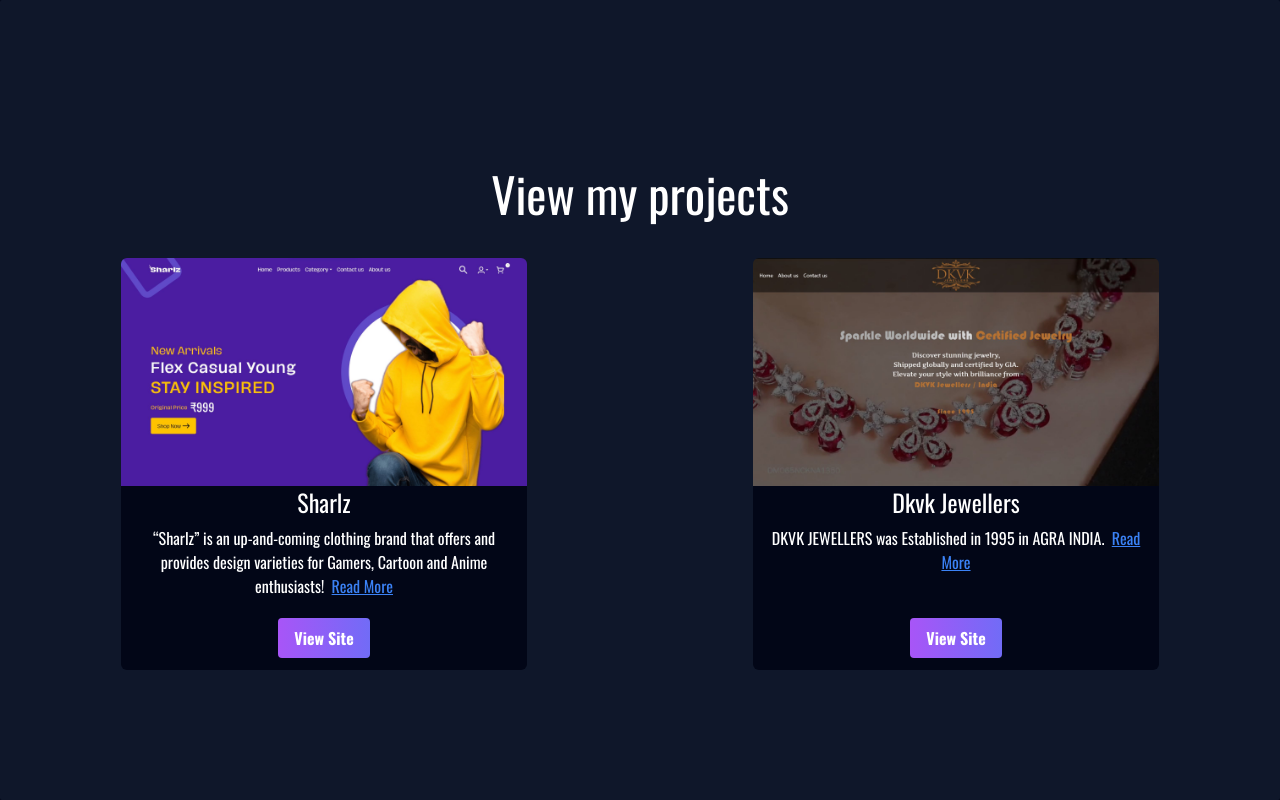
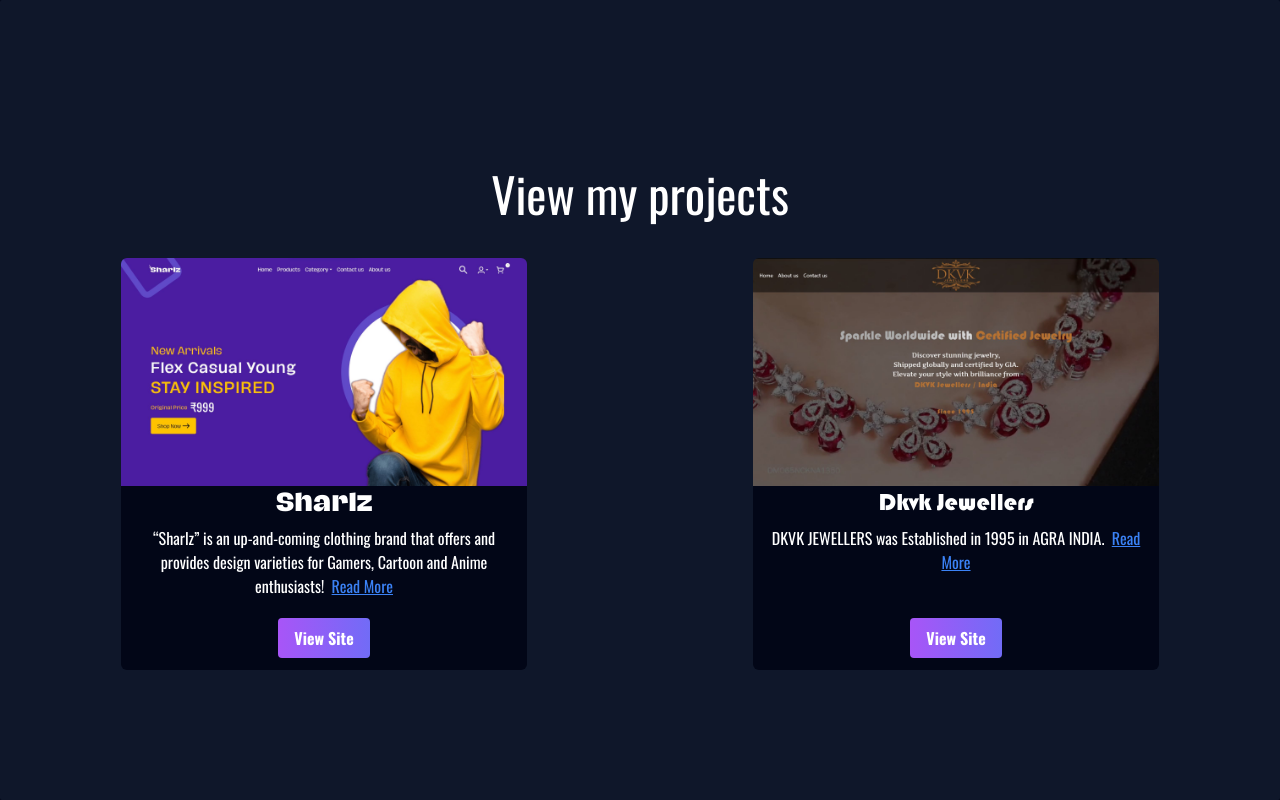
Before and after one commit to anay-208/portfolio, a Next.js app: page / in a window 1280 px wide. Shown: the part 800-1600 px from the top of the page. Built offline with nearby package versions, Linux system fonts and the light colour scheme.

Commit message:
Update font class names in Projects component

```diff
--- a/src/app/components/projects.tsx
+++ b/src/app/components/projects.tsx
@@ -11,14 +11,14 @@
         "“Sharlz” is an up-and-coming clothing brand that offers and provides design varieties for Gamers, Cartoon and Anime enthusiasts!",
       link: "https://sharlz.com",
       image: "/sharlz.jpg",
-      font: "sharlz" //Name of the font, its added in layout.tsx and tailwind.config.ts
+      font: "font-sharlz" //Name of the font, its added in layout.tsx and tailwind.config.ts
     },
     {
       title: "Dkvk Jewellers",
       description: "DKVK JEWELLERS was Established in 1995 in AGRA INDIA. ",
       link: "https://dkvkjewellers.com",
       image: "/dkvk.jpg",
-      font: "dkvk"
+      font: "font-dkvk" // Use font-dkvk, and not font-${font} in className. Tailwind can't compile that
     }
   ];
   return (
@@ -37,7 +37,7 @@
             alt={project.title}
           />
           <div className="rounded-b-md bg-slate-950">
-            <h2 className={`font-${project.font} text-center text-2xl`}>{project.title}</h2>
+            <h2 className={`${project.font} text-center text-2xl`}>{project.title}</h2>
             <p className="text-center mx-4 my-2 h-28 sm:h-20">{project.description} &nbsp;
             <Link className=" text-blue-500 underline" href={project.link + "/about"}>Read More</Link></p>
             <Link href={project.link} className="mx-auto my-3 block rounded bg-gradient-to-r from-purple-500 to-blue-500 px-4 py-2 font-bold text-white hover:bg-blue-700 w-fit bg-[length:200%_200%] hover:animate-gradient">
```
